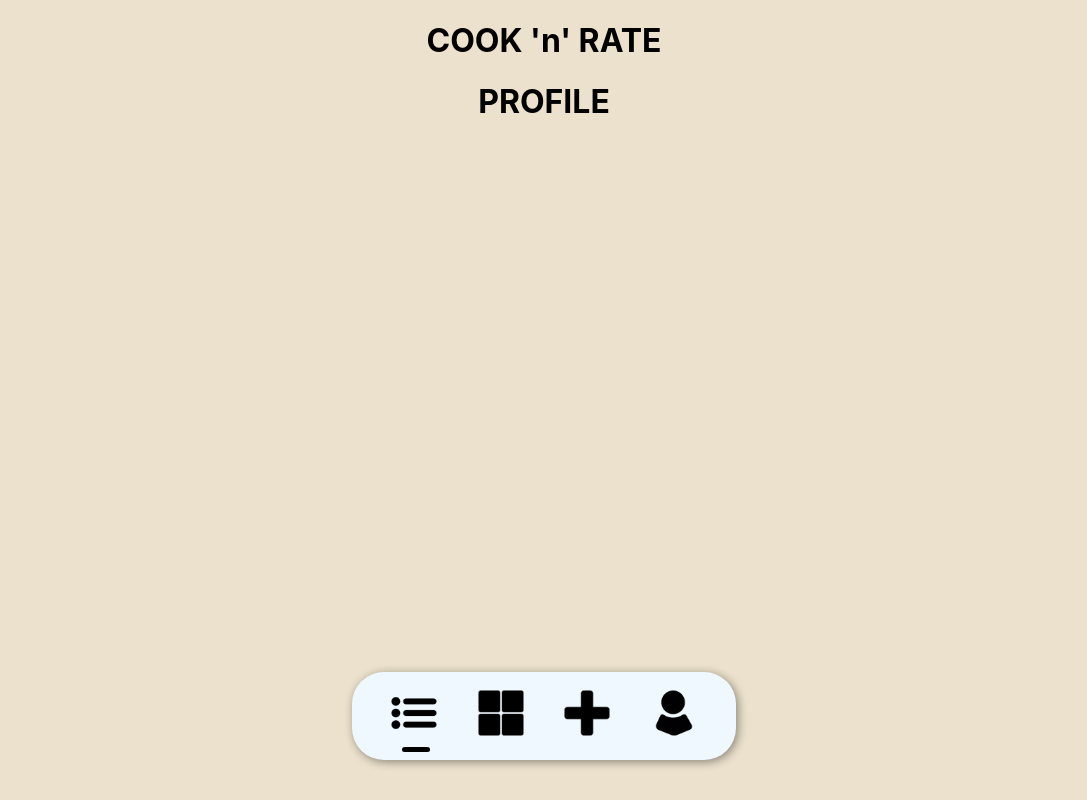
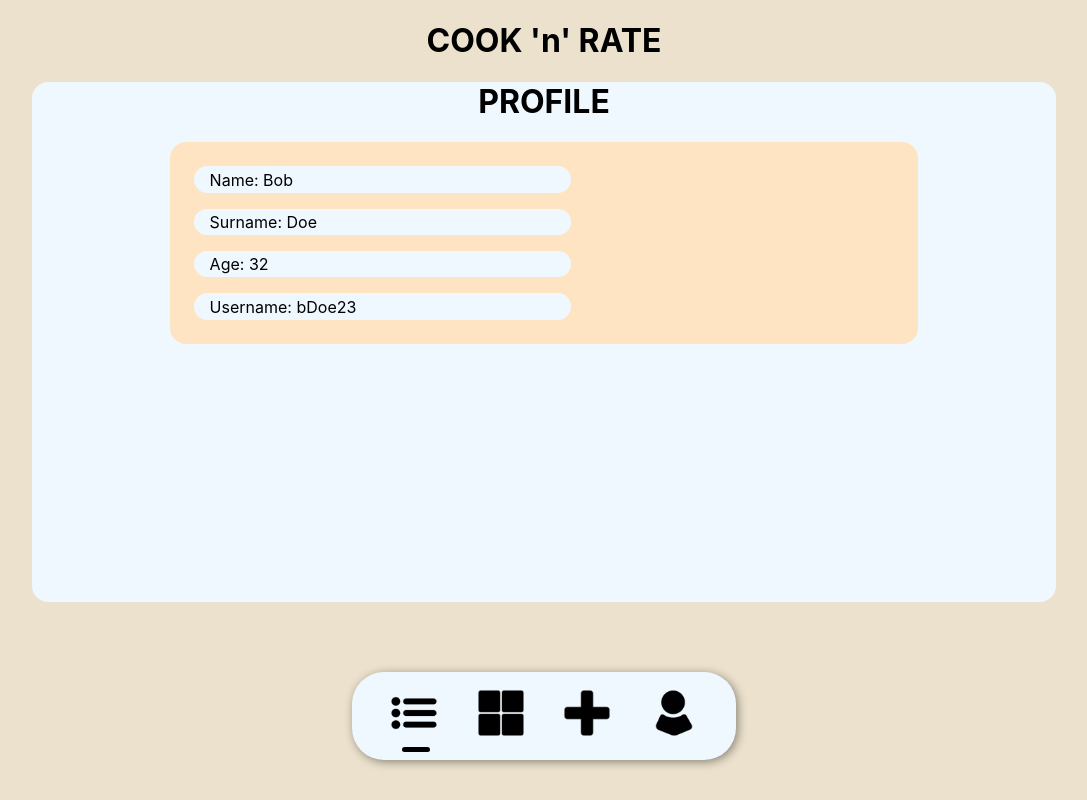
Before and after one commit to romeodombaj/webapps-app-frontend, a React (Create React App) app: page /profile in a window 1280 px wide. Shown: the whole page, without its empty margins (96-1183 px from the left). Built offline with nearby package versions, Linux system fonts and the light colour scheme.

Commit message:
profile section added

```diff
--- a/src/components/profile/Profile.js
+++ b/src/components/profile/Profile.js
@@ -1,9 +1,23 @@
 import styles from "./Profile.module.css";
+
+const dummy_profile = {
+  id: 0,
+  name: "Bob",
+  surname: "Doe",
+  username: "bDoe23",
+  age: "32",
+};
 
 const Profile = () => {
   return (
-    <div>
+    <div className={styles.wrapper}>
       <h1>PROFILE</h1>
+      <div className={styles[`personal-info-wrapper`]}>
+        <div className={styles.text}>Name: {dummy_profile.name}</div>
+        <div className={styles.text}>Surname: {dummy_profile.surname}</div>
+        <div className={styles.text}>Age: {dummy_profile.age}</div>
+        <div className={styles.text}>Username: {dummy_profile.username}</div>
+      </div>
     </div>
   );
 };
--- a/src/components/profile/Profile.module.css
+++ b/src/components/profile/Profile.module.css
@@ -0,0 +1,28 @@
+.wrapper {
+  background-color: aliceblue;
+  border-radius: 1rem;
+  width: 80%;
+  margin: auto;
+  height: 65vh;
+}
+
+.personal-info-wrapper {
+  display: flex;
+  flex-direction: column;
+  align-items: start;
+  background-color: bisque;
+  width: 70%;
+  margin: auto;
+  border-radius: 1rem;
+  padding: 1rem;
+}
+
+.text {
+  margin: 0.5rem;
+  background-color: aliceblue;
+  width: 50%;
+  text-align: start;
+  border-radius: 1rem;
+  padding: 0.2rem;
+  padding-left: 1rem;
+}
```
